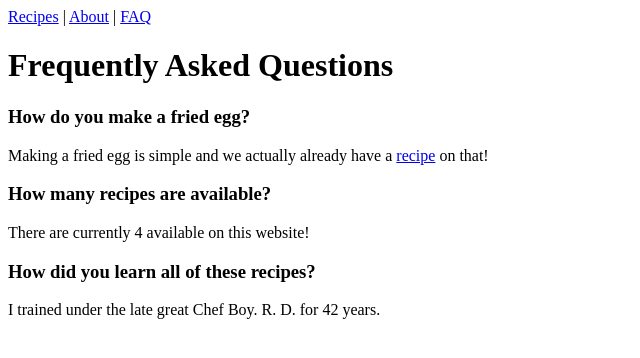
After one commit to RBiebrich/Web-Apps, a Flask app: page /faq in a window 1280 px wide. The commit adds this page. Shown: the top 358 px of the page, without its empty margins (0-640 px from the left). Run offline with Flask 3, Linux system fonts and the light colour scheme.

Commit message:
Add FAQ page and 2 new recipes

```diff
--- a/cooking-recipes/app.py
+++ b/cooking-recipes/app.py
@@ -3,14 +3,23 @@ from helper import recipes, descriptions, ingredients, instructions
 
 app = Flask(__name__)
 
+
 @app.route('/')
 def index():
     return render_template("index.html", template_recipes=recipes)
+
 
 @app.route('/about')
 def about():
     return render_template("about.html")
 
+
 @app.route("/recipe/<int:id>")
 def recipe(id):
-    return render_template("recipe.html", template_recipe=recipes[id], template_description=descriptions[id], template_ingredients=ingredients[id], template_instructions=instructions[id])
+    return render_template("recipe.html", template_recipe=recipes[id], template_description=descriptions[id],
+                           template_ingredients=ingredients[id], template_instructions=instructions[id])
+
+
+@app.route('/faq')
+def faq():
+    return render_template("faq.html", template_recipes=recipes)
--- a/cooking-recipes/helper.py
+++ b/cooking-recipes/helper.py
@@ -1,5 +1,9 @@
-recipes = {1: "fried egg", 2: "buttered toast"}
-descriptions = {1: 'Egg fried in butter', 2: 'Toasted bread spread with butter'}
-ingredients = {1: ['1 pad of butter', '1 Egg', 'A pinch of salt'], 2: ['1 pad of salted butter', '1 slice of bread']}
+recipes = {1: "fried egg", 2: "buttered toast", 3:"kraft easy mac", 4:"rice"}
+descriptions = {1: 'Egg fried in butter', 2: 'Toasted bread spread with butter', 3: 'Kraft macaroni and cheese', 4: ''}
+ingredients = {1: ['1 pad of butter', '1 Egg', 'A pinch of salt'], 2: ['1 pad of salted butter', '1 slice of bread'],
+               3: ['Pasta (from the box)', 'Powdered cheese packet (also from the box)', '1 pad of butter', 'A splash of milk'],
+               4: ['Rice']}
 instructions = {1: {'Step 2': 'Crack the egg into the buttered pan', 'Step 5': 'Serve egg after about a minute and a half', 'Step 1': 'Melt butter in pan over medium-low heat', 'Step 4': 'Flip egg after about a minute and a half', 'Step 3': 'Sprinkle the pinch of salt onto cooking egg',},
-                2: {'Step 3': 'Put the pad of butter on the toasted bread', 'Step 4': 'After a minute spread the melted butter onto the bread', 'Step 1': 'Put the bread in the toaster', 'Step 2': 'Take the toast out of the toaster'}}
+                2: {'Step 3': 'Put the pad of butter on the toasted bread', 'Step 4': 'After a minute spread the melted butter onto the bread', 'Step 1': 'Put the bread in the toaster', 'Step 2': 'Take the toast out of the toaster'},
+                3: {'Step 1': 'Boil 2 cups of water', 'Step 2': 'Add pasta and let cook for 8-10 mins', 'Step 3': 'Drain water from pot and add the powdered cheese, 1 pad of butter, and a splash of milk'},
+                4: {'Step 1': 'Boil an equal amount of water to the amount of rice you are making', 'Step 2': 'Add rice and lower heat. Let simmer for 15-20 mins'}}
--- a/cooking-recipes/templates/base.html
+++ b/cooking-recipes/templates/base.html
@@ -1,11 +1,12 @@
 <!DOCTYPE html>
 <html>
   <body>
-    <!-- Insert navigation bar HTML below -->
     <div>
       <a href="/">Recipes</a>
         |
       <a href="/about">About</a>
+        |
+      <a href="/faq">FAQ</a>
     </div>
     {% block content %}
     {% endblock %}
--- /dev/null
+++ b/cooking-recipes/templates/faq.html
@@ -0,0 +1,13 @@
+{% extends "base.html" %}
+
+{% block content %}
+<h1>Frequently Asked Questions</h1>
+  <h3>How do you make a fried egg?</h3>
+    <p>Making a fried egg is simple and we actually already have a <a href="/recipe/1">recipe</a> on that!</p>
+
+  <h3>How many recipes are available?</h3>
+    <p>There are currently {{ template_recipes | length }} available on this website!</p>
+
+  <h3>How did you learn all of these recipes?</h3>
+    <p>I trained under the late great Chef Boy. R. D. for 42 years.</p>
+{% endblock %}
```
